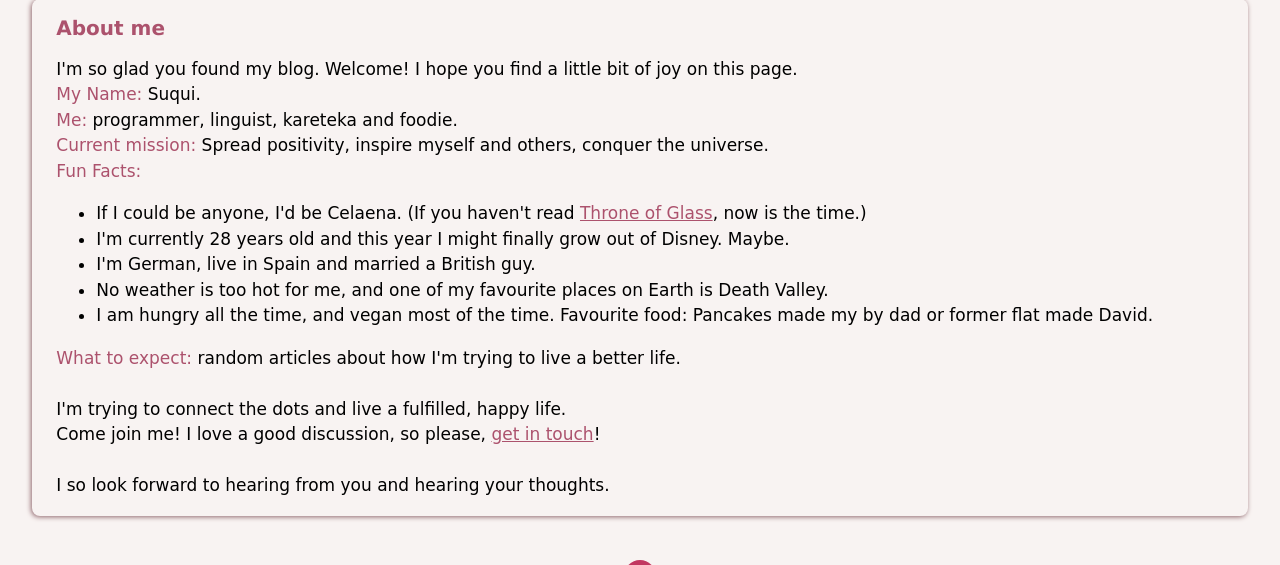
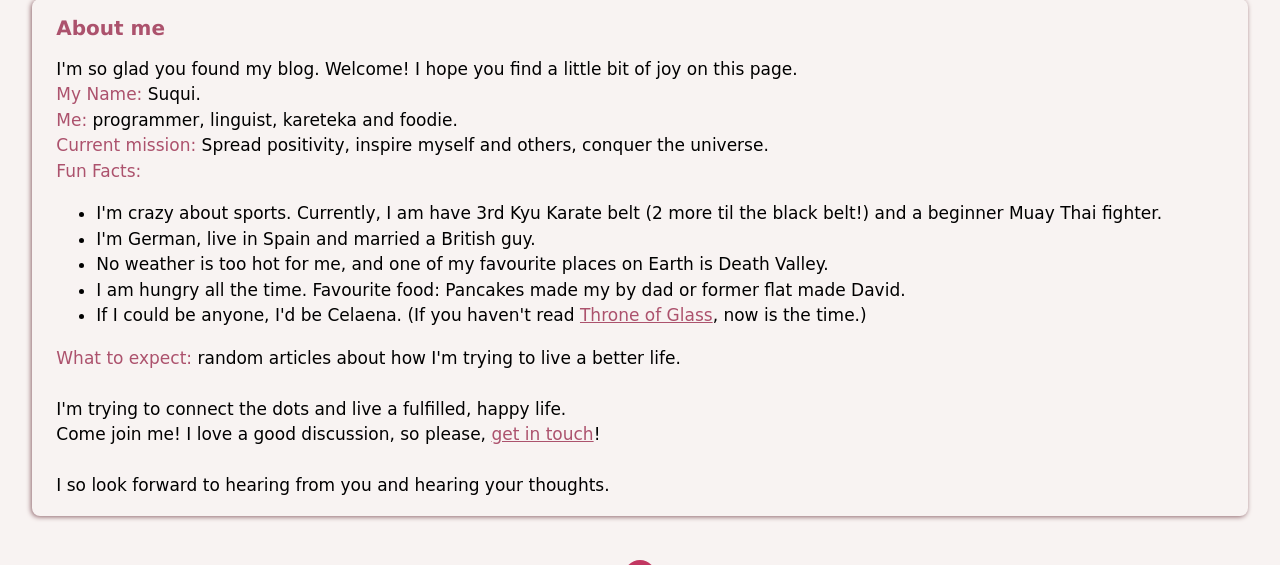
Before and after one commit to LisaLaw/SuquiWrites, a Django app: page / in a window 1280 px wide. Shown: the part 173-738 px from the top of the page. Run offline with Django 3.2, Linux system fonts and the light colour scheme; data that the repository does not hold is empty; some web fonts are replaced.

Commit message:
updated intro

```diff
--- a/suquiwrites/templates/suquiwrites/home.html
+++ b/suquiwrites/templates/suquiwrites/home.html
@@ -13,14 +13,8 @@
   </p>
   <ul class="intro_p">
     <li>
-      If I could be anyone, I'd be Celaena. (If you haven't read
-      <a href="https://sarahjmaas.com/throneofglass/" class="intro_a"
-        >Throne of Glass</a
-      >, now is the time.)
-    </li>
-    <li>
-      I'm currently 28 years old and this year I might finally grow out of
-      Disney. Maybe.
+      I'm crazy about sports. Currently, I am have 3rd Kyu Karate belt (2 more
+      til the black belt!) and a beginner Muay Thai fighter.
     </li>
     <li>I'm German, live in Spain and married a British guy.</li>
     <li>
@@ -28,8 +22,14 @@
       Death Valley.
     </li>
     <li>
-      I am hungry all the time, and vegan most of the time. Favourite food:
-      Pancakes made my by dad or former flat made David.
+      I am hungry all the time. Favourite food: Pancakes made my by dad or
+      former flat made David.
+    </li>
+    <li>
+      If I could be anyone, I'd be Celaena. (If you haven't read
+      <a href="https://sarahjmaas.com/throneofglass/" class="intro_a"
+        >Throne of Glass</a
+      >, now is the time.)
     </li>
   </ul>
   <p class="intro_p">
```
